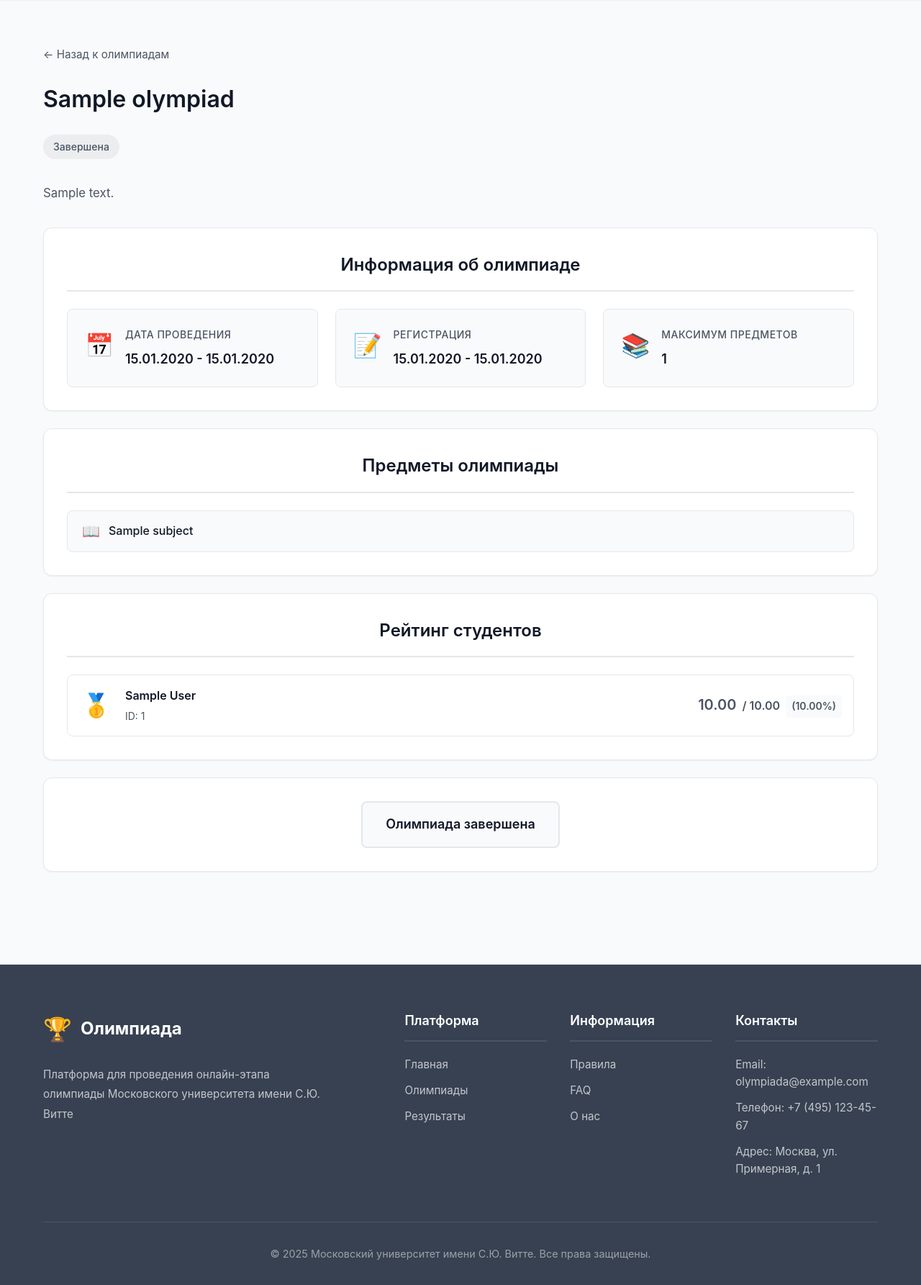
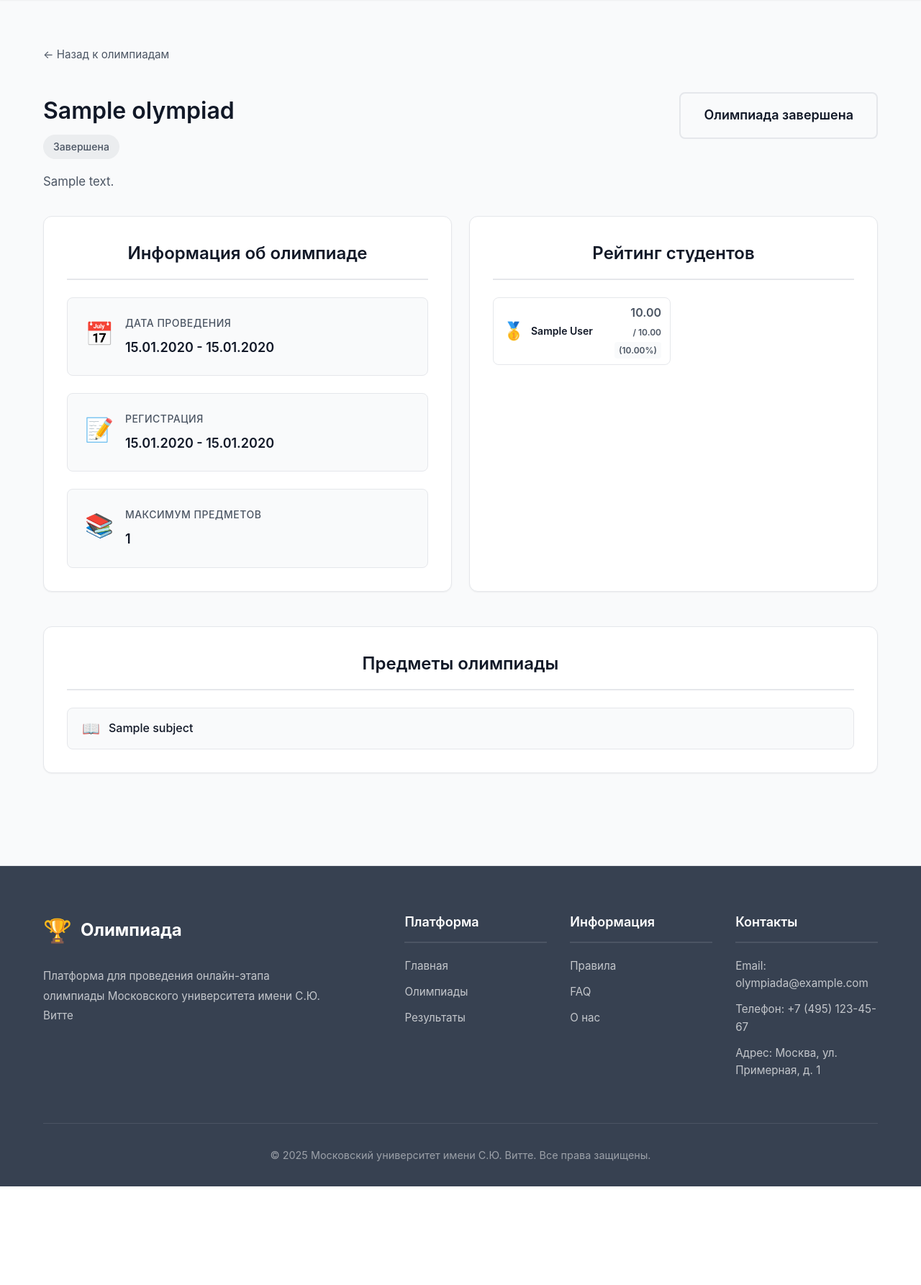
Before and after one commit to olympiada123/olympiada, a Django app: page /olympiads/1/ in a window 1280 px wide. Shown: the part 75-1860 px from the top of the page at 72% size. After the commit the page ends 1723 px from the top, so only its background shows below. Run offline with Django 5.2, Linux system fonts and the light colour scheme; tables that the repository leaves empty hold one stand-in row (values such as "Sample post").

Commit message:
Redesigned olympiad details page

```diff
--- a/app/static/css/style.css
+++ b/app/static/css/style.css
@@ -4060,6 +4060,14 @@ label.form-checkbox span {
     gap: 0.75rem;
 }
 
+.ranking-list-columns {
+    display: grid;
+    grid-template-columns: 1fr 1fr;
+    gap: 0.5rem;
+    max-height: 100%;
+    overflow: hidden;
+}
+
 .ranking-item {
     display: flex;
     align-items: center;
@@ -4069,13 +4077,19 @@ label.form-checkbox span {
     border: 1px solid var(--border-color);
     border-radius: 0.5rem;
     transition: all 0.2s ease;
+    position: relative;
+}
+
+.ranking-item-compact {
+    padding: 0.5rem 0.75rem;
+    gap: 0.5rem;
 }
 
 .ranking-item:hover {
     background: var(--bg-secondary);
     border-color: var(--primary-color);
-    transform: translateY(-2px);
-    box-shadow: 0 4px 12px rgba(0, 0, 0, 0.1);
+    box-shadow: 0 2px 8px rgba(0, 0, 0, 0.1);
+    z-index: 1;
 }
 
 .ranking-position {
@@ -4086,6 +4100,11 @@ label.form-checkbox span {
     font-size: 1.25rem;
     font-weight: 700;
     color: var(--text-secondary);
+}
+
+.ranking-item-compact .ranking-position {
+    min-width: 2rem;
+    font-size: 1rem;
 }
 
 .ranking-number {
@@ -4101,22 +4120,41 @@ label.form-checkbox span {
     color: var(--text-primary);
 }
 
+.ranking-item-compact .ranking-number {
+    width: 1.75rem;
+    height: 1.75rem;
+    font-size: 0.875rem;
+}
+
 .ranking-medal {
     font-size: 2rem;
     line-height: 1;
 }
 
+.ranking-item-compact .ranking-medal {
+    font-size: 1.5rem;
+}
+
 .ranking-student-info {
     flex: 1;
     display: flex;
     flex-direction: column;
     gap: 0.25rem;
+    min-width: 0;
+    overflow: hidden;
 }
 
 .ranking-student-name {
     font-size: 1rem;
     font-weight: 600;
     color: var(--text-primary);
+    white-space: nowrap;
+    overflow: hidden;
+    text-overflow: ellipsis;
+}
+
+.ranking-item-compact .ranking-student-name {
+    font-size: 0.875rem;
 }
 
 .ranking-student-id {
@@ -4129,6 +4167,13 @@ label.form-checkbox span {
     align-items: baseline;
     gap: 0.5rem;
     font-weight: 600;
+    flex-shrink: 0;
+}
+
+.ranking-item-compact .ranking-score {
+    gap: 0.25rem;
+    flex-direction: column;
+    align-items: flex-end;
 }
 
 .ranking-score-value {
@@ -4136,9 +4181,17 @@ label.form-checkbox span {
     color: var(--primary-color);
 }
 
+.ranking-item-compact .ranking-score-value {
+    font-size: 1rem;
+}
+
 .ranking-score-max {
     font-size: 1rem;
     color: var(--text-secondary);
+}
+
+.ranking-item-compact .ranking-score-max {
+    font-size: 0.75rem;
 }
 
 .ranking-score-percentage {
@@ -4148,3 +4201,60 @@ label.form-checkbox span {
     background: var(--bg-secondary);
     border-radius: 0.25rem;
 }
+
+.ranking-item-compact .ranking-score-percentage {
+    font-size: 0.75rem;
+    padding: 0.125rem 0.375rem;
+}
+
+.olympiad-header-content {
+    display: flex;
+    align-items: flex-start;
+    justify-content: space-between;
+    gap: 2rem;
+    margin-top: 1rem;
+}
+
+.olympiad-header-info {
+    flex: 1;
+}
+
+.olympiad-header-actions {
+    display: flex;
+    align-items: center;
+    flex-shrink: 0;
+}
+
+.olympiad-detail-grid {
+    display: grid;
+    grid-template-columns: 1fr 1fr;
+    gap: 1.5rem;
+    margin-bottom: 1.5rem;
+}
+
+@media (max-width: 768px) {
+    .olympiad-detail-grid {
+        grid-template-columns: 1fr;
+    }
+
+    .olympiad-header-content {
+        flex-direction: column;
+        align-items: stretch;
+    }
+
+    .olympiad-header-actions {
+        width: 100%;
+    }
+
+    .olympiad-header-actions .btn {
+        width: 100%;
+        text-align: center;
+    }
+}
+
+.ranking-empty {
+    text-align: center;
+    color: var(--text-secondary);
+    padding: 2rem;
+    font-style: italic;
+}
--- a/app/templates/olympiad_detail.html
+++ b/app/templates/olympiad_detail.html
@@ -7,15 +7,42 @@
     <div class="about-page">
         <div class="olympiad-detail-header">
             <a href="{% url 'olympiads' %}" class="back-link">← Назад к олимпиадам</a>
+            <div class="olympiad-header-content">
+                <div class="olympiad-header-info">
                     <h1 class="about-page-title">{{ olympiad.name }}</h1>
                     <span class="olympiad-status olympiad-status-{{ status }}">{{ status_display }}</span>
                     {% if olympiad.description %}
                     <p class="olympiad-description-text">{{ olympiad.description }}</p>
                     {% endif %}
                 </div>
+                <div class="olympiad-header-actions">
+                    {% if user.is_authenticated %}
+                        {% if is_registered %}
+                            <span class="btn btn-secondary btn-large" style="cursor: default;">Вы уже зарегистрированы</span>
+                        {% elif can_register %}
+                            <a href="{% url 'register_for_olympiad' olympiad.id %}" class="btn btn-primary btn-large">Зарегистрироваться</a>
+                        {% elif status == 'upcoming' %}
+                            <span class="btn btn-secondary btn-large" style="cursor: default;">Регистрация скоро откроется</span>
+                        {% elif status == 'finished' %}
+                            <span class="btn btn-secondary btn-large" style="cursor: default;">Олимпиада завершена</span>
+                        {% else %}
+                            <span class="btn btn-secondary btn-large" style="cursor: default;">Регистрация закрыта</span>
+                        {% endif %}
+                    {% else %}
+                        {% if status == 'active' %}
+                            <a href="{% url 'login' %}?next={% url 'olympiad_detail' olympiad.id %}" class="btn btn-primary btn-large">Войти для регистрации</a>
+                        {% elif status == 'upcoming' %}
+                            <span class="btn btn-secondary btn-large" style="cursor: default;">Регистрация скоро откроется</span>
+                        {% elif status == 'finished' %}
+                            <span class="btn btn-secondary btn-large" style="cursor: default;">Олимпиада завершена</span>
+                        {% endif %}
+                    {% endif %}
+                </div>
+            </div>
+        </div>
 
         <section class="about-section">
-
+            <div class="olympiad-detail-grid">
                 <div class="detail-section-card">
                     <h2 class="section-title">Информация об олимпиаде</h2>
                     <div class="olympiad-details-grid">
@@ -45,6 +72,7 @@
                     </div>
                 </div>
 
+                {% if status == 'upcoming' %}
                     {% if subjects %}
                     <div class="detail-section-card">
                         <h2 class="section-title">Предметы олимпиады</h2>
@@ -65,13 +93,13 @@
                         </div>
                     </div>
                     {% endif %}
-
+                {% else %}
                     {% if top_students %}
                     <div class="detail-section-card">
                         <h2 class="section-title">Рейтинг студентов</h2>
-                <div class="ranking-list">
+                        <div class="ranking-list ranking-list-columns">
                             {% for result in top_students %}
-                    <div class="ranking-item">
+                            <div class="ranking-item ranking-item-compact">
                                 <div class="ranking-position">
                                     {% if forloop.counter == 1 %}
                                         <span class="ranking-medal ranking-gold">🥇</span>
@@ -85,9 +113,6 @@
                                 </div>
                                 <div class="ranking-student-info">
                                     <span class="ranking-student-name">{{ result.student.get_full_name|default:result.student.username }}</span>
-                            {% if result.student.student_id %}
-                            <span class="ranking-student-id">ID: {{ result.student.student_id }}</span>
-                            {% endif %}
                                 </div>
                                 <div class="ranking-score">
                                     <span class="ranking-score-value">{{ result.total_score }}</span>
@@ -98,33 +123,35 @@
                             {% endfor %}
                         </div>
                     </div>
-            {% endif %}
-
-            <div class="detail-section-card detail-actions-card">
-                <div class="olympiad-detail-actions">
-                    {% if user.is_authenticated %}
-                        {% if is_registered %}
-                            <span class="btn btn-secondary btn-large" style="cursor: default;">Вы уже зарегистрированы</span>
-                        {% elif can_register %}
-                            <a href="{% url 'register_for_olympiad' olympiad.id %}" class="btn btn-primary btn-large">Зарегистрироваться</a>
-                        {% elif status == 'upcoming' %}
-                            <span class="btn btn-secondary btn-large" style="cursor: default;">Регистрация скоро откроется</span>
-                        {% elif status == 'finished' %}
-                            <span class="btn btn-secondary btn-large" style="cursor: default;">Олимпиада завершена</span>
                     {% else %}
-                            <span class="btn btn-secondary btn-large" style="cursor: default;">Регистрация закрыта</span>
-                        {% endif %}
-                    {% else %}
-                        {% if status == 'active' %}
-                            <a href="{% url 'login' %}?next={% url 'olympiad_detail' olympiad.id %}" class="btn btn-primary btn-large">Войти для регистрации</a>
-                        {% elif status == 'upcoming' %}
-                            <span class="btn btn-secondary btn-large" style="cursor: default;">Регистрация скоро откроется</span>
-                        {% elif status == 'finished' %}
-                            <span class="btn btn-secondary btn-large" style="cursor: default;">Олимпиада завершена</span>
+                    <div class="detail-section-card">
+                        <h2 class="section-title">Рейтинг студентов</h2>
+                        <p class="ranking-empty">Рейтинг будет доступен после начала олимпиады</p>
+                    </div>
                     {% endif %}
                 {% endif %}
             </div>
+
+            {% if status != 'upcoming' and subjects %}
+            <div class="detail-section-card">
+                <h2 class="section-title">Предметы олимпиады</h2>
+                <div class="subjects-list">
+                    {% for subject in subjects %}
+                    <div class="subject-card">
+                        <span class="subject-icon">📖</span>
+                        <span class="subject-name">{{ subject.name }}</span>
+                        {% if user.is_authenticated %}
+                            {% if user.is_staff or user.is_superuser %}
+                                <a href="{% url 'manage_questions' olympiad.id subject.id %}" class="btn btn-secondary btn-sm" style="margin-left: auto;">Управление вопросами</a>
+                            {% elif is_registered and subject.id in registered_subject_ids %}
+                                <a href="{% url 'start_exam' olympiad.id subject.id %}" class="btn btn-primary btn-sm" style="margin-left: auto;">Начать тест</a>
+                            {% endif %}
+                        {% endif %}
                     </div>
+                    {% endfor %}
+                </div>
+            </div>
+            {% endif %}
         </section>
     </div>
 </div>
```
Lines whose indentation alone changed are shown as unchanged.
